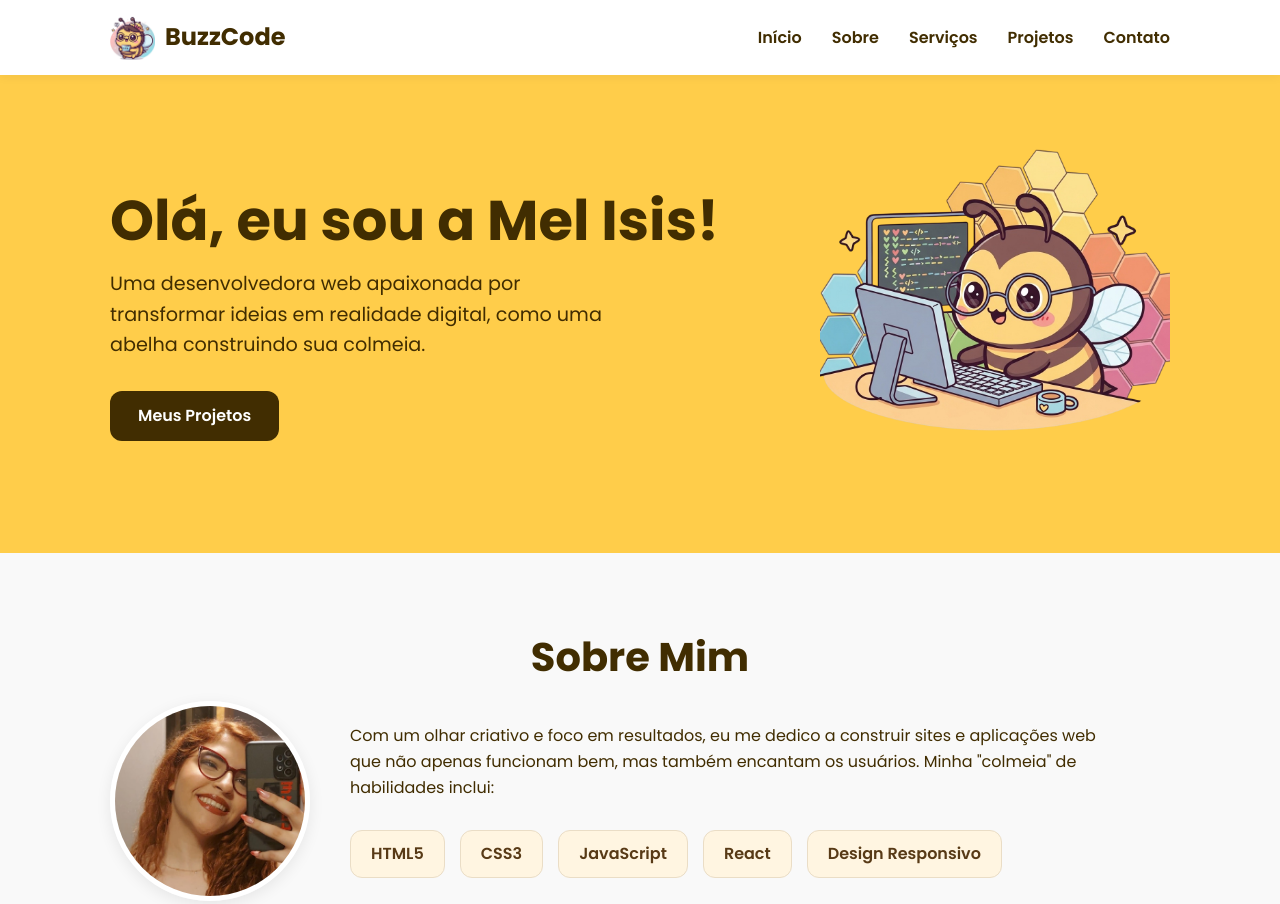
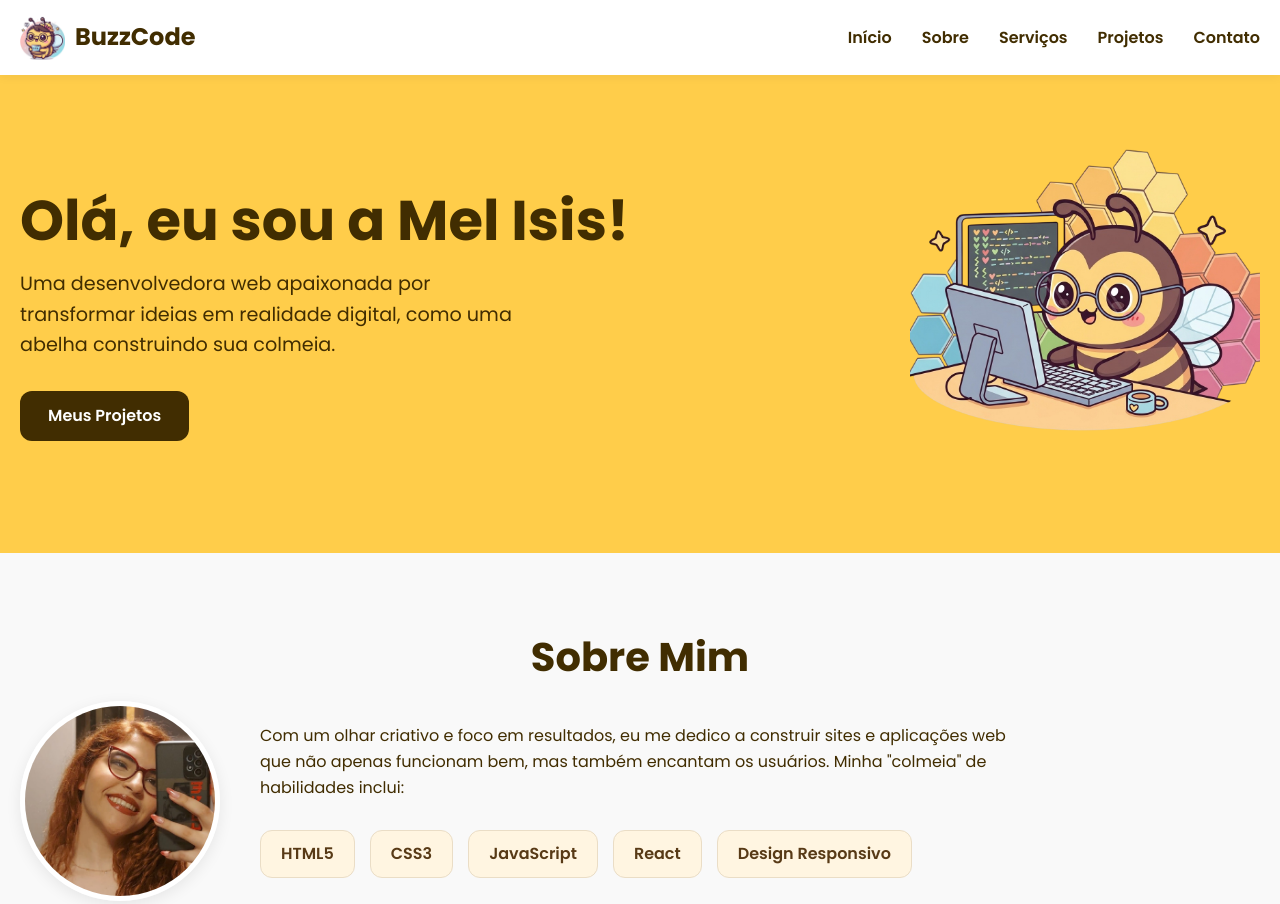
Before and after one commit to honeybee2409/portfolioMel, a plain HTML site: page index.html in a window 1280 px wide. Shown: the top 904 px of the page. Drawn offline with nearby package versions, Linux system fonts and the light colour scheme.

Commit message:
Update style.css

```diff
--- a/style.css
+++ b/style.css
@@ -18,7 +18,7 @@
 * { margin: 0; padding: 0; box-sizing: border-box; }
 html { scroll-behavior: smooth; }
 body { font-family: 'Poppins', sans-serif; background-color: var(--cor-branco); color: var(--cor-marrom-escuro); line-height: 1.6; }
-.container { max-width: 1100px; margin: 0 auto; padding: 0 20px; }
+.container { max-width: 1300px; margin: 0 auto; padding: 0 20px; }
 h1, h2, h3 { font-weight: 700; line-height: 1.2; }
 h2 { text-align: center; font-size: 2.5rem; margin-bottom: 20px; }
 section { padding: 80px 0; }
```
